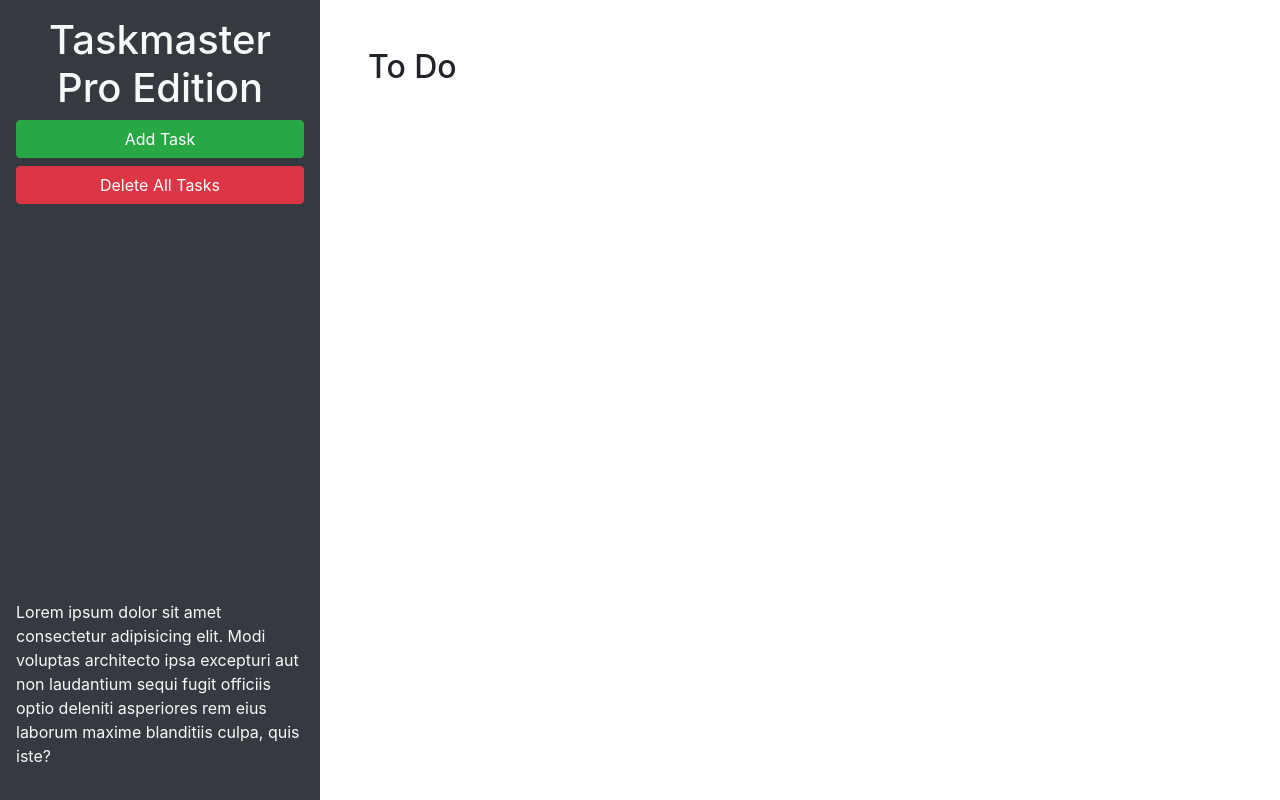
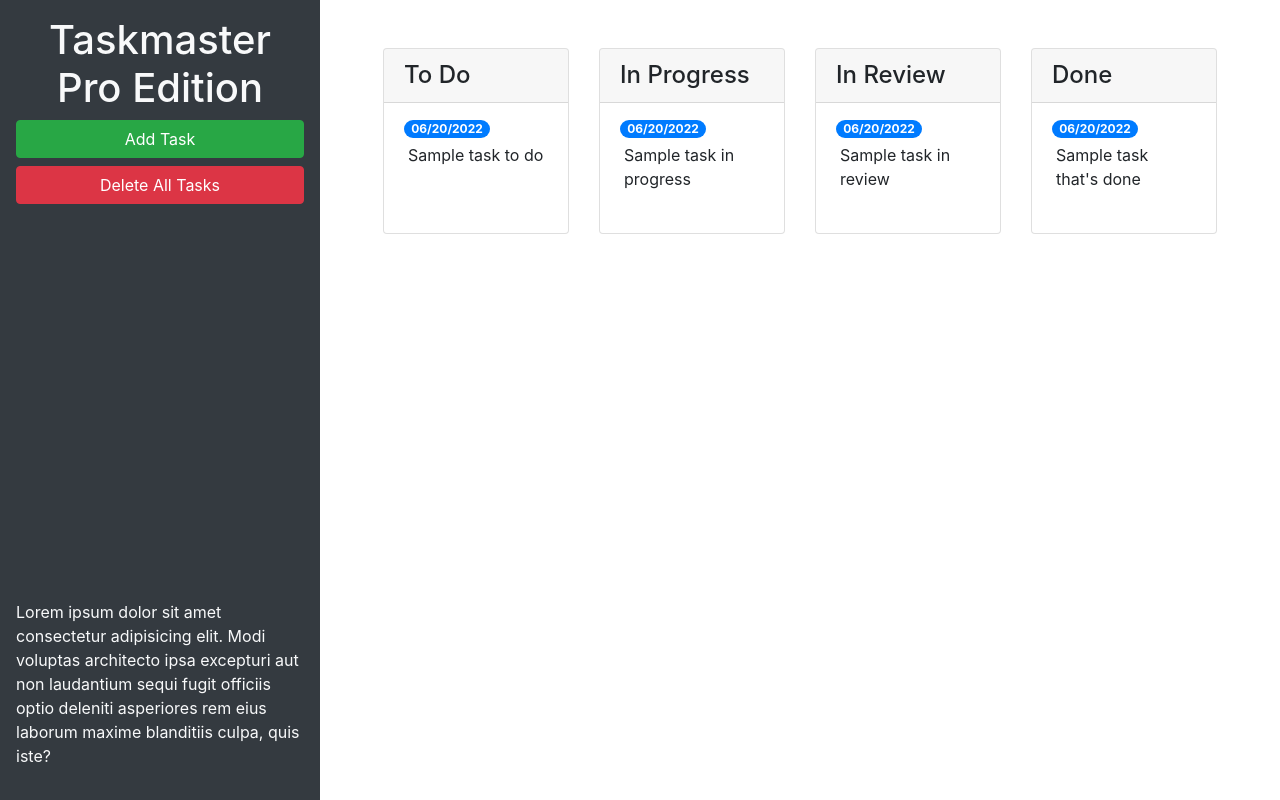
Before and after one commit to emalie/taskmaster-pro, a plain HTML site: page index.html in a window 1280 px wide. Drawn offline with nearby package versions, Linux system fonts and the light colour scheme.

Commit message:
updated task status cards

```diff
--- a/index.html
+++ b/index.html
@@ -23,10 +23,60 @@
         laudantium sequi fugit officiis optio deleniti asperiores rem eius laborum maxime blanditiis culpa, quis iste?
       </p>
     </header>
-    <main class="col-12 col-lg-9">
-      <div class="m-5">
-        <h2>To Do</h2>
-        <ul id="list-toDo" class="list-group"> </ul>
+    <main class="col-12 col-lg-9 d-flex flex-column">
+      <div class="m-5 row justify-content-around">
+        <!-- To Do Start-->
+        <div class="col-12 col-md-6 col-xl-3 mb-3">
+            <div class="card">
+                <h4 class="card-header">To Do</h4>
+                <ul id="list-toDo" class="list-group list-group-flush">
+                    <li class="list-group-item">
+                        <span class="badge badge-primary badge-pill">06/20/2022</span>
+                        <p class="m-1">Sample task to do</p>
+                    </li>
+                </ul>
+            </div>
+        </div>
+        <!-- To Do End -->
+        <!-- In Progress Start -->
+        <div class="col-12 col-md-6 col-xl-3 mb-3">
+            <div class="card">
+                <h4 class="card-header">In Progress</h4>
+                <ul id="list-inProgress" class="list-group list-group-flush">
+                    <li class="list-group-item">
+                        <span class="badge badge-primary badge-pill">06/20/2022</span>
+                        <p class="m-1">Sample task in progress</p>
+                    </li>
+                </ul>
+            </div>
+        </div>
+        <!-- In Progress End -->
+        <!-- In Review Start -->
+        <div class="col-12 col-md-6 col-xl-3 mb-3">
+            <div class="card">
+                <h4 class="card-header">In Review</h4>
+                <ul id="list-inReview" class="list-group list-group-flush">
+                    <li class="list-group-item">
+                        <span class="badge badge-primary badge-pill">06/20/2022</span>
+                        <p class="m-1">Sample task in review</p>
+                    </li>
+                </ul>
+            </div>
+        </div>
+        <!-- In Review End -->
+        <!-- Done Start -->
+        <div class="col-12 col-md-6 col-xl-3 mb-3">
+            <div class="card">
+                <h4 class="card-header">Done</h4>
+                <ul id="list-done" class="list-group list-group-flush">
+                    <li class="list-group-item">
+                        <span class="badge badge-primary badge-pill">06/20/2022</span>
+                        <p class="m-1">Sample task that's done</p>
+                    </li>
+                </ul>
+            </div>
+        </div>
+        <!-- Done End -->
       </div>
     </main>
   </div>
@@ -46,11 +96,11 @@
           <form>
             <div class="form-group">
               <label for="modalTaskDescription">Task description</label>
-              <textarea id="modalTaskDescription" rows="3"></textarea>
+              <textarea id="modalTaskDescription" rows="3" class="form-control"></textarea>
             </div>
             <div class="form-group">
               <label for="modalDueDate">Due date</label>
-              <input type="text" id="modalDueDate" placeholder="mm/dd/yyyy" autocomplete="off" />
+              <input type="text" class="form-control" id="modalDueDate" placeholder="mm/dd/yyyy" autocomplete="off" />
             </div>
           </form>
         </div>
```
